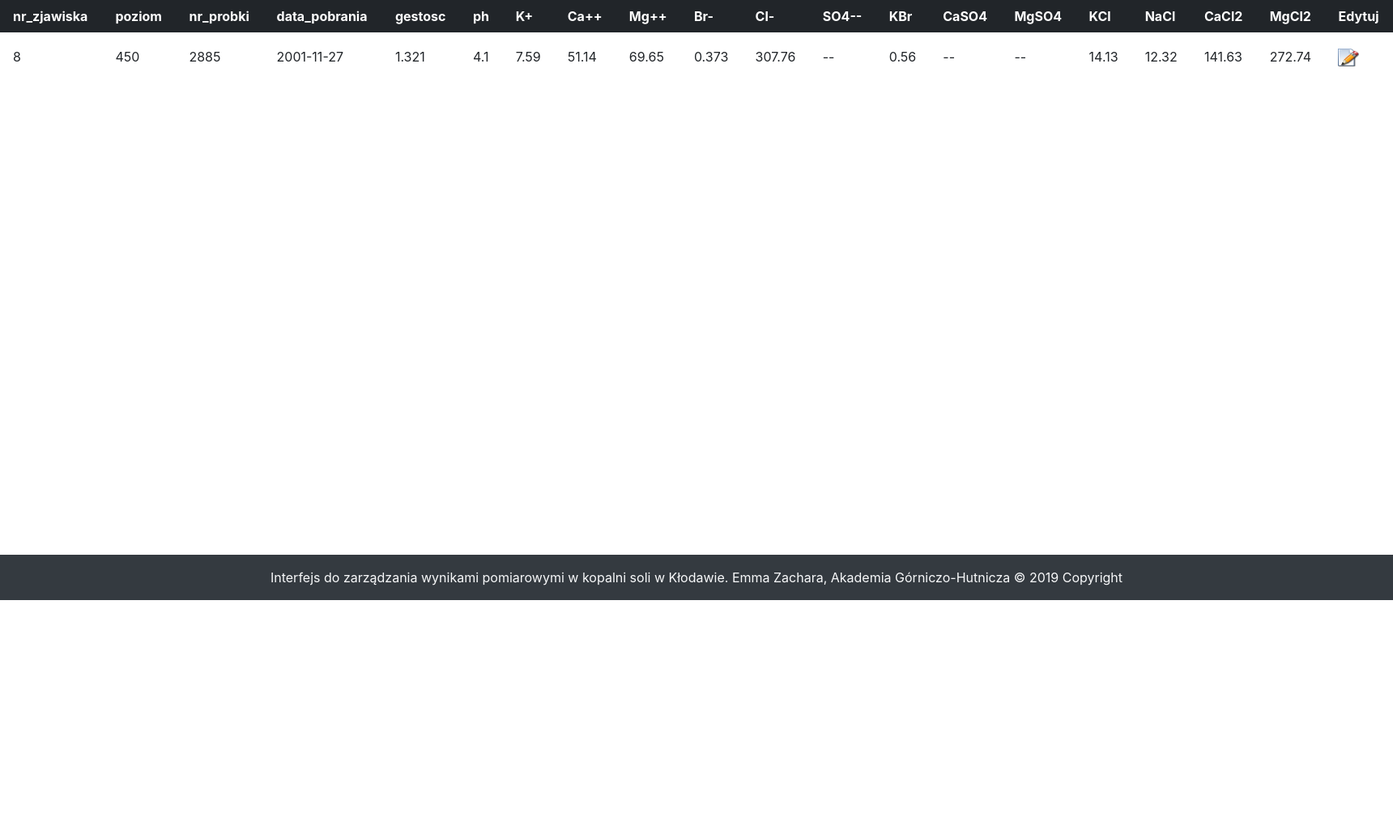
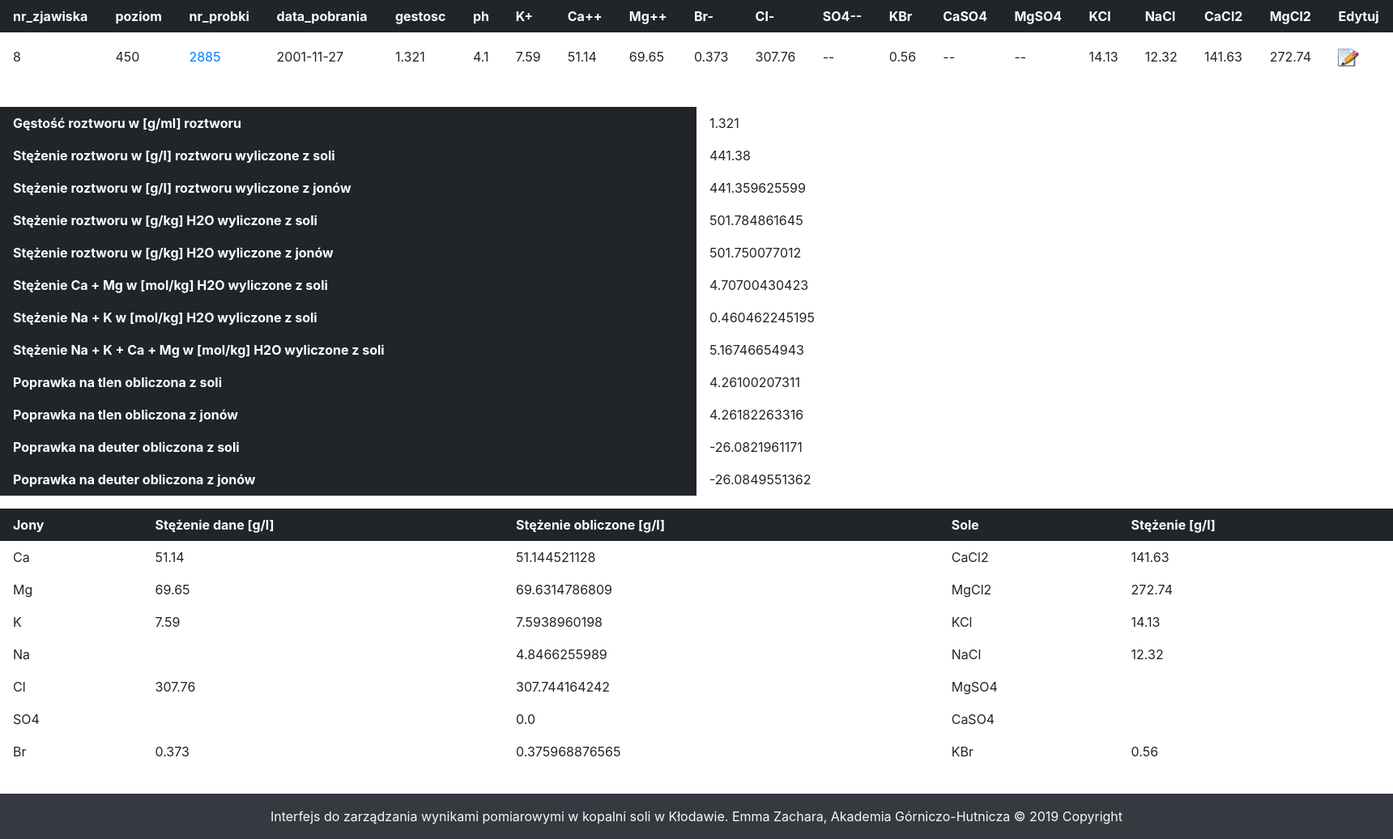
Before and after one commit to Dellanir/python, a Flask app: page /sample/4 in a window 1720 px wide. Shown: the part 59-1095 px from the top of the page at 81% size. Before the commit the page ends 800 px from the top, so only its background shows below. Run offline with Flask 2, Linux system fonts and the light colour scheme; data comes from the database, SQL or seed files in the repository; both versions use the stored data as it was after the commit; some libraries are stand-ins or nearby versions.

Commit message:
reaaranged sample view with chemistry data

```diff
--- a/System/dbUtils.py
+++ b/System/dbUtils.py
@@ -23,7 +23,7 @@ def getSample(id):
     query = 'select * from results where id = {0}'.format(id)
     for row in cursor.execute(query):
         r = row
-    sample = dict_factory(cursor, row)
+    sample = dict_factory(cursor, r)
     conn.close()
     return sample
 
@@ -74,10 +74,19 @@ def addSample(sample):
     query = 'select * from results where id=(select MAX(id) from results)'
     for row in cursor.execute(query):
         r = row
-    sample = dict_factory(cursor, row)
+    sample = dict_factory(cursor, r)
     conn.close()
     return sample
 
+def getChemistryData(sample_number):
+    conn = sqlite3.connect('data.db')
+    c = conn.cursor()
+    query = 'select * from samples where kod_probki = "{0}"'.format(sample_number)
+    for row in c.execute(query):
+        r = row
+    chemistryData = dict_factory(c, r)
+    conn.close()
+    return chemistryData
 
 def convertNulls(sampleList, character='--'):
     for index, sample in enumerate(sampleList):
--- a/System/main.py
+++ b/System/main.py
@@ -23,7 +23,8 @@ def probka(id):
     sample = getSample(id)
     samples = [sample]
     convertNulls(samples)
-    return render_template('sample.html', samples=samples, config=config)
+    chemistryData = getChemistryData(sample['nr_probki'])
+    return render_template('sample.html', samples=samples, config=config, chemistryData=chemistryData)
 
 @app.route('/samples')
 def probki():
@@ -75,6 +76,10 @@ def addNewSample():
 def helpPage():
     return render_template('help.html')
 
+@app.route('/charts')
+def charts():
+    return "TODO" #render_template('help.html')
+
 @app.route('/info')
 def infoPage():
     try:
--- a/System/templates/sample.html
+++ b/System/templates/sample.html
@@ -36,7 +36,7 @@
   			  <tr>
 				  <td class="nr_zjawiska">{{sample.nr_zjawiska}}</td>
 				  <td class="poziom">{{sample.poziom}}</td>
-				  <td class="nr_probki">{{sample.nr_probki}}</td>
+				  <td class="nr_probki"><a href="/sample/{{sample.id}}">{{sample.nr_probki}}</a></td>
 				  <td class="data_pobrania">{{sample.data_pobrania}}</td>
 				  <td class="gestosc">{{sample.gestosc}}</td>
 				  <td class="ph">{{sample.ph}}</td>
@@ -63,6 +63,127 @@
   			</tbody>
 		</table>
 	</div>
+{% if chemistryData is defined %}
+	<div>
+	<table>
+		<tr><td></td></tr>
+		<tr><td></td></tr>
+		<tr>
+			<th style="width:50%">Gęstość roztworu w [g/ml] roztworu</th>
+			<td>{{samples[0].gestosc}}</td>
+		</tr>
+		<tr>
+			<th>Stężenie roztworu w [g/l] roztworu wyliczone z soli </th>
+			<td>{{chemistryData.stezenie_roztworu_z_soli}}</td>
+		</tr>
+		<tr>
+			<th>Stężenie roztworu w [g/l] roztworu wyliczone z jonów</th>
+			<td>{{chemistryData.stezenie_roztworu_z_jonow}}</td>
+		</tr>
+		<tr>
+			<th>Stężenie roztworu w [g/kg] H2O wyliczone z soli </th>
+			<td>{{chemistryData.stezenie_roztworu_w_h2o_z_soli}}</td>
+		</tr>
+		<tr>
+			<th>Stężenie roztworu w [g/kg] H2O wyliczone z jonów</th>
+			<td>{{chemistryData.stezenie_roztoworu_w_h2o_z_jonow}}</td>
+		</tr>
+		<tr>
+			<th>Stężenie Ca + Mg w [mol/kg] H2O wyliczone z soli </th>
+			<td>{{chemistryData.stezenie_ca_mg_w_h2o_z_soli}}</td>
+		</tr>
+		<tr>
+			<th>Stężenie Na + K w [mol/kg] H2O wyliczone z soli </th>
+			<td>{{chemistryData.steznie_na_k_w_h2o_z_soli}}</td>
+		</tr>
+		<tr>
+			<th>Stężenie  Na + K + Ca + Mg  w [mol/kg] H2O wyliczone z soli </th>
+			<td>{{chemistryData.steznie_na_k_ca_mg_w_h2o_z_soli}}</td>
+		</tr>
+		<tr>
+			<th>Poprawka na tlen obliczona z soli</th>
+			<td>{{chemistryData.poprawka_na_tlen_z_soli}}</td>
+		</tr>
+		<tr>
+			<th>Poprawka na tlen obliczona z jonów</th>
+			<td>{{chemistryData.poprawka_na_tlen_z_jonow}}</td>
+		</tr>
+		<tr>
+			<th>Poprawka na deuter obliczona z soli</th>
+			<td>{{chemistryData.poprawka_na_deuter_z_soli}}</td>
+		</tr>
+		<tr>
+			<th>Poprawka na deuter obliczona z jonów</th>
+			<td>{{chemistryData.poprawka_na_deuter_z_jonow}}</td>
+		</tr>
+		<tr><td></td></tr>
+	</table>
+		<table>
+			<thead>
+				<tr>
+					<th>Jony</th>
+					<th>Stężenie dane [g/l]</th>
+					<th>Stężenie obliczone [g/l]</th>
+					<th>Sole</th>
+					<th>Stężenie [g/l]</th>
+				</tr>
+			</thead>
+			<tr>
+				<td>Ca</td>
+				<td>{{chemistryData.ca}}</td>
+				<td>{{chemistryData.stezenie_obliczone_ca}}</td>
+				<td>CaCl2</td>
+				<td>{{chemistryData.cacl2}}</td>
+			</tr>
+			<tr>
+				<td>Mg</td>
+				<td>{{chemistryData.mg}}</td>
+				<td>{{chemistryData.stezenie_obliczone_mg}}</td>
+				<td>MgCl2</td>
+				<td>{{chemistryData.mgcl2}}</td>
+			</tr>
+			<tr>
+				<td>K</td>
+				<td>{{chemistryData.k}}</td>
+				<td>{{chemistryData.stezenie_obliczone_k}}</td>
+				<td>KCl</td>
+				<td>{{chemistryData.kcl}}</td>
+			</tr>
+			<tr>
+				<td>Na</td>
+				<td>{{chemistryData.na}}</td>
+				<td>{{chemistryData.stezenie_obliczone_na}}</td>
+				<td>NaCl</td>
+				<td>{{chemistryData.nacl}}</td>
+			</tr>
+			<tr>
+				<td>Cl</td>
+				<td>{{chemistryData.cl}}</td>
+				<td>{{chemistryData.stezenie_obliczone_cl}}</td>
+				<td>MgSO4</td>
+				<td>{{chemistryData.mgso4}}</td>
+			</tr>
+			<tr>
+				<td>SO4</td>
+				<td>{{chemistryData.so4}}</td>
+				<td>{{chemistryData.stezenie_obliczone_so4}}</td>
+				<td>CaSO4</td>
+				<td>{{chemistryData.caso4}}</td>
+			</tr>
+			<tr>
+				<td>Br</td>
+				<td>{{chemistryData.br}}</td>
+				<td>{{chemistryData.stezenie_obliczone_br}}</td>
+				<td>KBr</td>
+				<td>{{chemistryData.kbr}}</td>
+			</tr>
+			<tr><td></td>
+			</tr>
+			<tr><td></td>
+			</tr>
+		</table>
+	</div>
+{% endif %}
 		<script>
 $(document).ready(function(){
 	{% for key, value in config.items() %}
```
Also changed, not shown: System/templates/index.html (+16 -1 lines), System/data.db.
